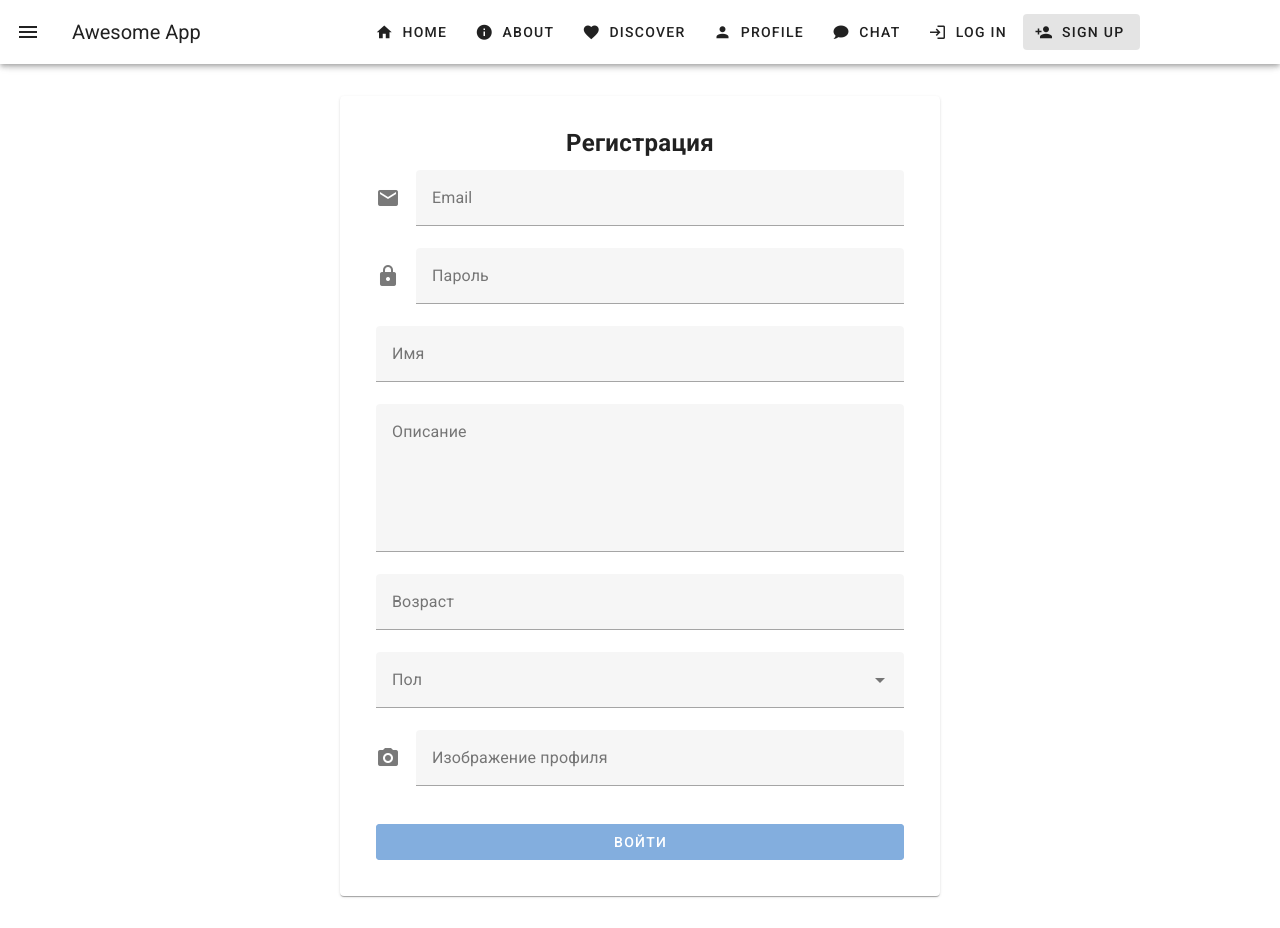
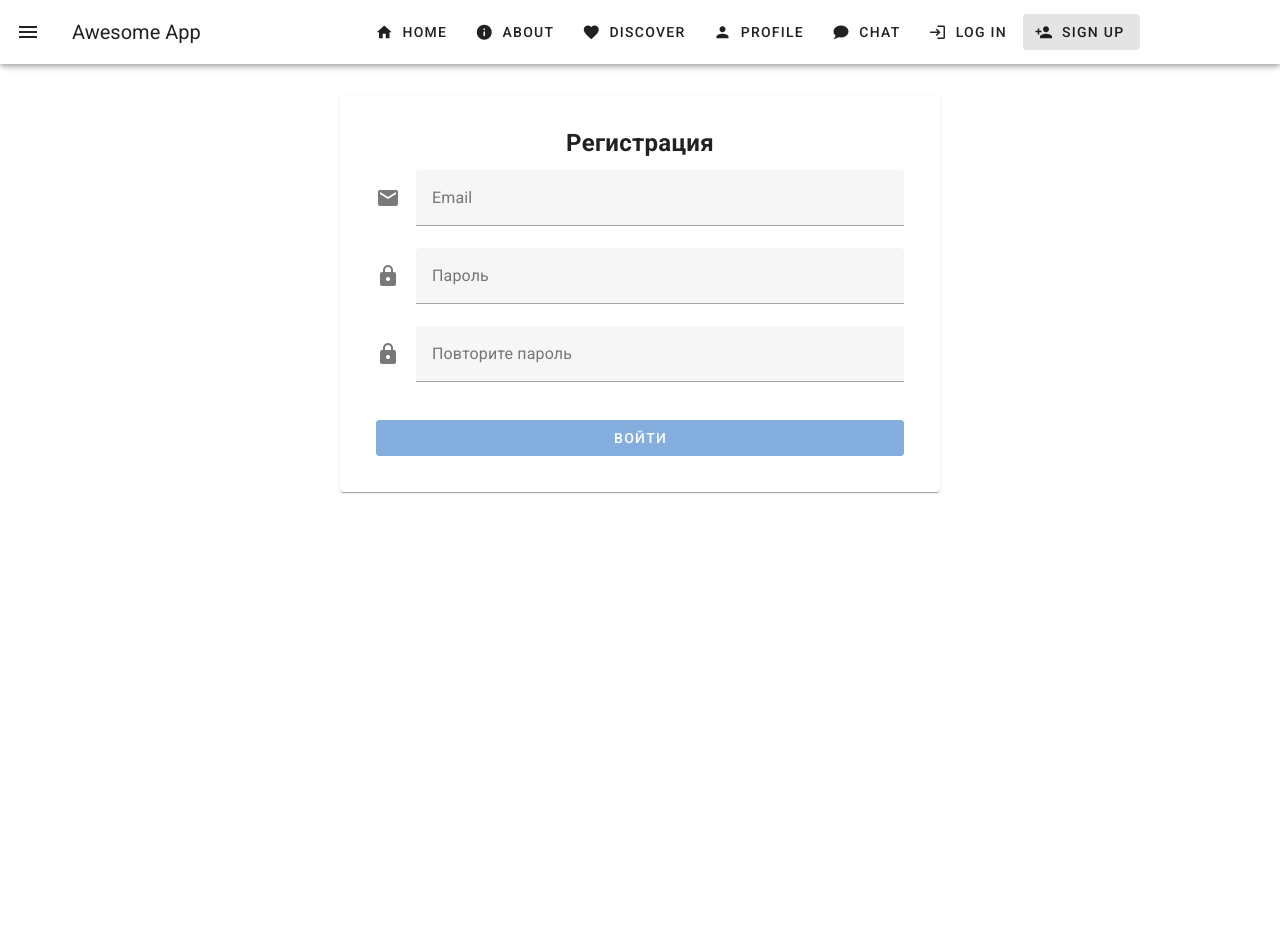
Before and after one commit to DeadDPie/DatingSPA, a Vue app: page /signup in a window 1280 px wide. After the commit the page ends 800 px from the top, so only its background shows below. Built offline with nearby package versions, Linux system fonts and the light colour scheme.

Commit message:
add api login + register

```diff
--- a/src/components/Profile.vue
+++ b/src/components/Profile.vue
@@ -93,6 +93,9 @@ export default {
       this.$router.push("/signin");
     },
   },
+  // const token2 = "eyJhbGciOiJIUzI1NiIsInR5cCI6IkpXVCJ9.eyJ0b2tlbl90eXBlIjoiYWNjZXNzIiwiZXhwIjoxNzMwNjU0MjM1LCJpYXQiOjE3MzA2NTA2MzUsImp0aSI6ImNlNzcwYmQ0ODQ3ZDRkMzFhOTJjMzI2ZGNkMmRlNmVkIiwidXNlcl9pZCI6ImZhMzE4YWJhLTc3NWQtNGE4MS05NzJkLTEyMGRkNTYwNWJhYiJ9.B1FSAYvVPWk5b2cmTXkK6QqJOVsJdv1sT5yQqUsomy8";
+  // console.log(JSON.parse(atob(token2.split(".")[1])),
+  // );
 };
 </script>
 
--- a/src/components/SignIn.vue
+++ b/src/components/SignIn.vue
@@ -4,7 +4,6 @@
       <v-card-title class="text-center">Вы вошли в систему</v-card-title>
       <v-card-text>
         <v-form ref="form" v-model="valid" lazy-validation>
-
           <v-btn
             @click="logout"
             color="primary"
@@ -18,7 +17,6 @@
     </v-card>
     <v-card v-else class="pa-5" width="600" max-width="100%">
       <v-card-title class="text-center">Вход в систему</v-card-title>
-
       <v-card-text>
         <v-form ref="form" v-model="valid" lazy-validation>
           <v-text-field
@@ -37,7 +35,6 @@
             type="password"
             required
           />
-
           <v-btn
             :disabled="!valid"
             @click="login"
@@ -56,16 +53,16 @@
 <script>
 import { useAuthStore } from "../stores/auth";
 import { computed, ref } from "vue";
+import { api } from "../constants/api";
+
 
 export default {
   setup() {
     const authStore = useAuthStore();
-
     const valid = ref(false);
     const form = ref(null);
     const email = ref("");
     const password = ref("");
-
     const token = computed(() => authStore.token);
 
     const rules = {
@@ -73,12 +70,34 @@ export default {
       email: (value) => /.+@.+\..+/.test(value) || "Некорректный email",
     };
 
-    function login() {
+    async function login() {
       if (form.value && form.value.validate()) {
-        // Имитация успешной авторизации
-        const fakeToken = "abc123";
-        authStore.setToken(fakeToken);
+        const formData = new FormData();
+        formData.append("email", email.value);
+        formData.append("password", password.value);
+        try {
+          const response = await fetch(`${api}token/`, {
+            method: "POST",
+            body: formData,
+          });
+          const data = await response.json();
+          console.log("Ответ сервера:", data);
 
+          if (response.ok) {
+
+            authStore.setToken(data.access); // Предполагается, что токен возвращается в поле `token`
+            alert("Вы вошли успешно!");
+            // Перенаправляем на страницу после успешного входа
+            // Если `this.$router.push` не работает, используйте `this.$router.replace`
+            this.$router.push("/profile");
+          } else {
+            console.error("Ошибка сервера:", data);
+            alert(data.email ? data.email[0] : "Ошибка при входе. Попробуйте снова.");
+          }
+        } catch (error) {
+          console.error("Ошибка при входе:", error);
+          alert("Ошибка при входе: Попробуйте снова");
+        }
       }
     }
 
@@ -101,5 +120,4 @@ export default {
 </script>
 
 <style scoped>
-
 </style>
--- a/src/components/SignUp.vue
+++ b/src/components/SignUp.vue
@@ -22,44 +22,11 @@
             required
           />
           <v-text-field
-            v-model="name"
+            v-model="password2"
             :rules="[rules.required]"
-            label="Имя"
-            type="text"
-            required
-          />
-          <v-textarea
-            v-model="description"
-            :rules="[rules.required]"
-            label="Описание"
-            type="textarea"
-            required
-          />
-          <v-text-field
-            v-model="age"
-            :rules="[rules.required, rules.age]"
-            label="Возраст"
-            type="text"
-            inputmode="numeric"
-            @keypress="onlyNumbers"
-            required
-          />
-          <v-select
-            v-model="gender"
-            :items="this.genderOptions"
-            item-title="text"
-            item-value="value"
-            label="Пол"
-            :rules="[rules.required]"
-            required
-          />
-
-          <v-file-input
-            v-model="profile_image"
-            :rules="[rules.required, rules.requiredFile]"
-            label="Изображение профиля"
-            placeholder="Выберите аватар"
-            prepend-icon="mdi-camera"
+            label="Повторите пароль"
+            prepend-icon="mdi-lock"
+            type="password"
             required
           />
 
@@ -87,6 +54,7 @@ export default {
       isFormValid: false,
       email: "",
       password: "",
+      password2: "",
       name: "",
       description: "",
       gender: null,
@@ -99,47 +67,52 @@ export default {
       ],
       rules: {
         required: (v) => !!v || "Поле обязательно",
-        email: (v) => /.+@.+\..+/.test(v) || "Введите корректный email",
-        age: (v) => {
-          return (v >= 18 && v <= 99) || "Возраст должен быть от 18 до 99";
-        },
-        requiredFile: (v) => {
-          if (v.length == 0) {
-            return "Должен содержать файл";
-          } else {
-            return true;
-          }
-        },
+        email: (v) =>
+          /^[a-zA-Z0-9._%+-]+@[a-zA-Z0-9.-]+\.[a-zA-Z]{2,}$/i.test(v) || "Введите корректный email",
+        // age: (v) => {
+        //   return (v >= 18 && v <= 99) || "Возраст должен быть от 18 до 99";
+        // },
+        // requiredFile: (v) => {
+        //   if (v.length == 0) {
+        //     return "Должен содержать файл";
+        //   } else {
+        //     return true;
+        //   }
+        // },
       },
       api: api,
     };
   },
   methods: {
-    onlyNumbers(e) {
-      const char = String.fromCharCode(e.keyCode);
-      if (!/[0-9]/.test(char)) {
-        e.preventDefault();
-      }
-    },
+    // onlyNumbers(e) {
+    //   const char = String.fromCharCode(e.keyCode);
+    //   if (!/[0-9]/.test(char)) {
+    //     e.preventDefault();
+    //   }
+    // },
     async createUser() {
       const formData = new FormData();
       formData.append("email", this.email);
       formData.append("password", this.password);
-      formData.append("name", this.name);
-      formData.append("description", this.description);
-      formData.append("gender", this.gender);
-      formData.append("age", this.age);
-      formData.append("profile_image", this.profile_image);
+      formData.append("password2", this.password2);
+      // formData.append("name", this.name);
+      // formData.append("description", this.description);
+      // formData.append("gender", this.gender);
+      // formData.append("age", this.age);
+      // formData.append("profile_image", this.profile_image);
 
       try {
-        const response = await fetch(`${this.api}/UserCreate/`, {
+        const response = await fetch(`${this.api}UserRegistration/`, {
           method: "POST",
           body: formData,
         });
         const data = await response.json();
         console.log("Ответ сервера:", data);
+        alert("Зарегистрирован успешно!"); // или используем любую систему уведомлений
+        this.$router.push("/signin");
       } catch (error) {
         console.error("Ошибка при создании пользователя:", error);
+        alert("Ошибка при создании пользователя: Попробуйте снова");
       }
     },
   },
@@ -152,3 +125,46 @@ export default {
   font-size: 24px;
 }
 </style>
+
+<!--
+<v-text-field
+  v-model="name"
+  :rules="[rules.required]"
+  label="Имя"
+  type="text"
+  required
+/>
+<v-textarea
+  v-model="description"
+  :rules="[rules.required]"
+  label="Описание"
+  type="textarea"
+  required
+/>
+<v-text-field
+  v-model="age"
+  :rules="[rules.required, rules.age]"
+  label="Возраст"
+  type="text"
+  inputmode="numeric"
+  @keypress="onlyNumbers"
+  required
+/>
+<v-select
+  v-model="gender"
+  :items="this.genderOptions"
+  item-title="text"
+  item-value="value"
+  label="Пол"
+  :rules="[rules.required]"
+  required
+/>
+
+<v-file-input
+  v-model="profile_image"
+  :rules="[rules.required, rules.requiredFile]"
+  label="Изображение профиля"
+  placeholder="Выберите аватар"
+  prepend-icon="mdi-camera"
+  required
+/>-->
--- a/src/constants/api.js
+++ b/src/constants/api.js
@@ -1 +1 @@
-export const api = 'http://127.0.0.1:8000/api/v1'
+export const api = "http://127.0.0.1:8000/api/";
```
